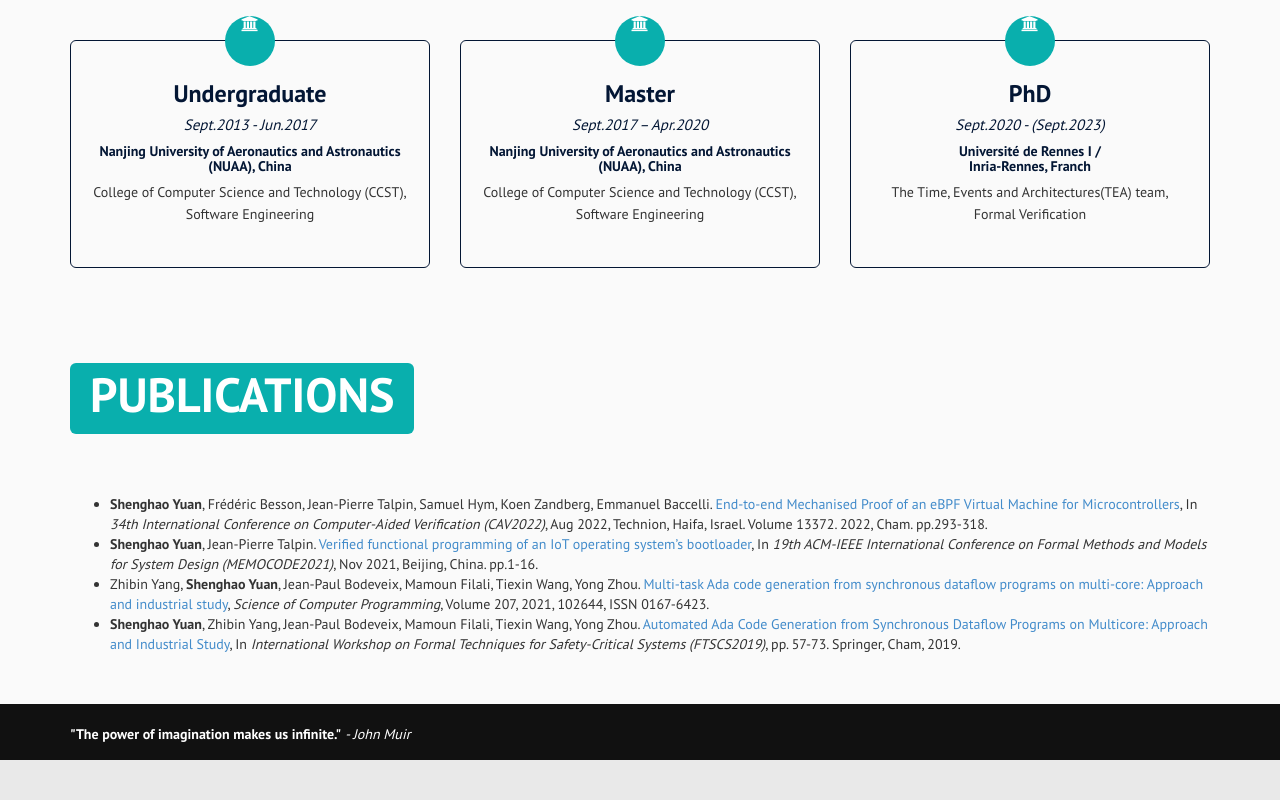
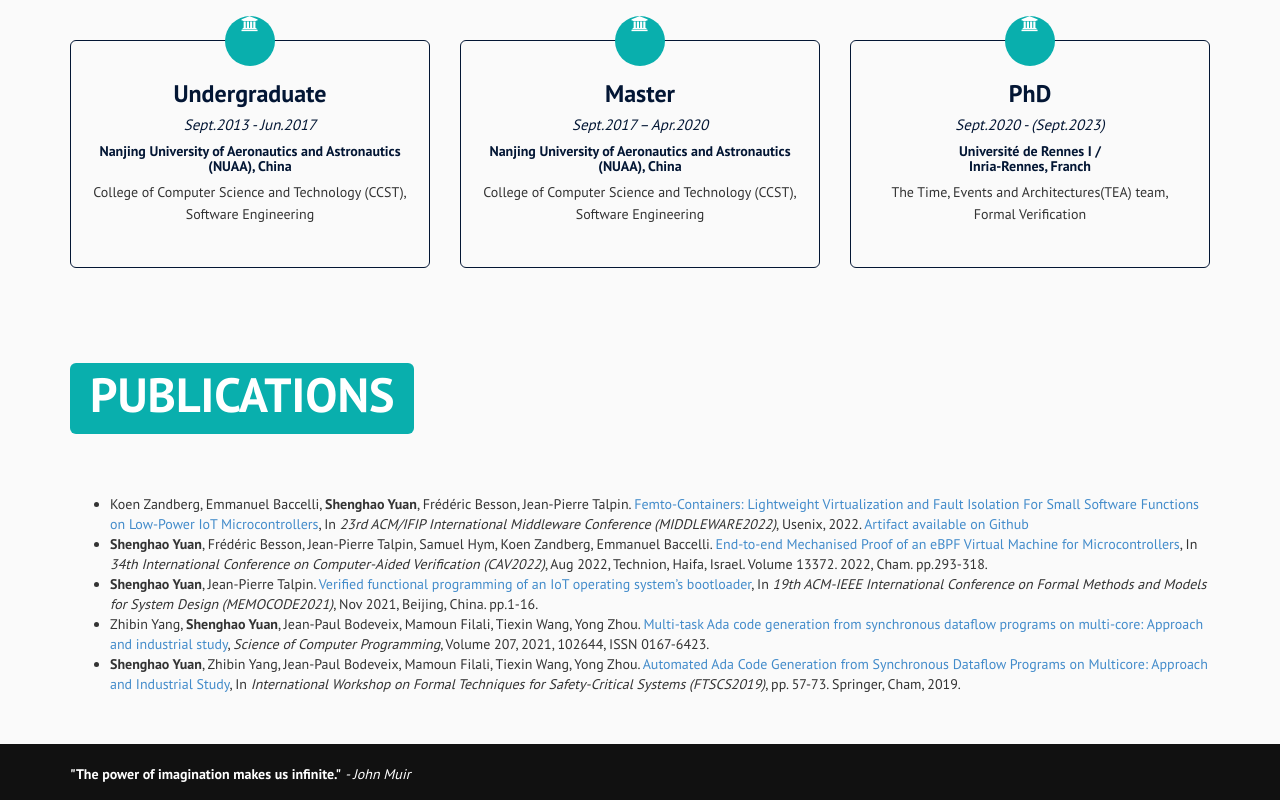
Before and after one commit to stuxuf1314/stuxuf1314.github.io, a plain HTML site: page index.html in a window 1280 px wide. Shown: the part 1266-2066 px from the top of the page. Before the commit the page ends 2026 px from the top, so only its background shows below. Drawn offline with Linux system fonts and the light colour scheme; a script that the page names is missing.

Commit message:
adding middleware22

```diff
--- a/index.html
+++ b/index.html
@@ -250,6 +250,11 @@
 			<!-- /Section Title -->
 			<ul>
                 <li>
+                    Koen Zandberg, Emmanuel Baccelli, <b>Shenghao Yuan</b>, Frédéric Besson, Jean-Pierre Talpin.
+                    <a href="https://doi.org/10.1007/978-3-031-13188-2_15">Femto-Containers: Lightweight Virtualization and Fault Isolation For Small Software Functions on Low-Power IoT Microcontrollers</a>,
+                    In <i>23rd ACM/IFIP International Middleware Conference (MIDDLEWARE2022)</i>, Usenix, 2022. <a href="https://github.com/future-proof-iot/CertFC"> Artifact available on Github </a>
+                </li>
+                <li>
                     <b>Shenghao Yuan</b>, Frédéric Besson, Jean-Pierre Talpin, Samuel Hym, Koen Zandberg, Emmanuel Baccelli.
                     <a href="https://doi.org/10.1007/978-3-031-13188-2_15">End-to-end Mechanised Proof of an eBPF Virtual Machine for Microcontrollers</a>,
                     In <i>34th International Conference on Computer-Aided Verification (CAV2022)</i>, Aug 2022, Technion, Haifa, Israel. Volume 13372. 2022, Cham. pp.293-318.
```
